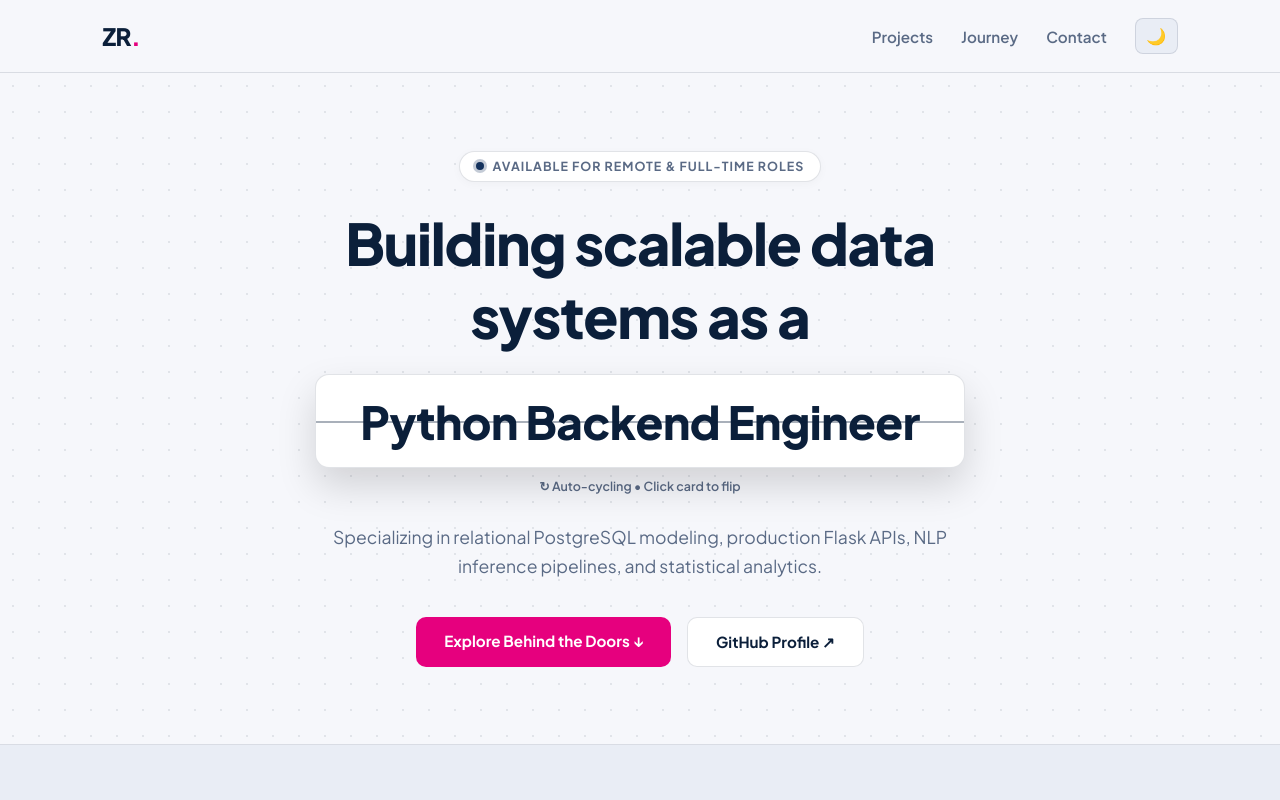
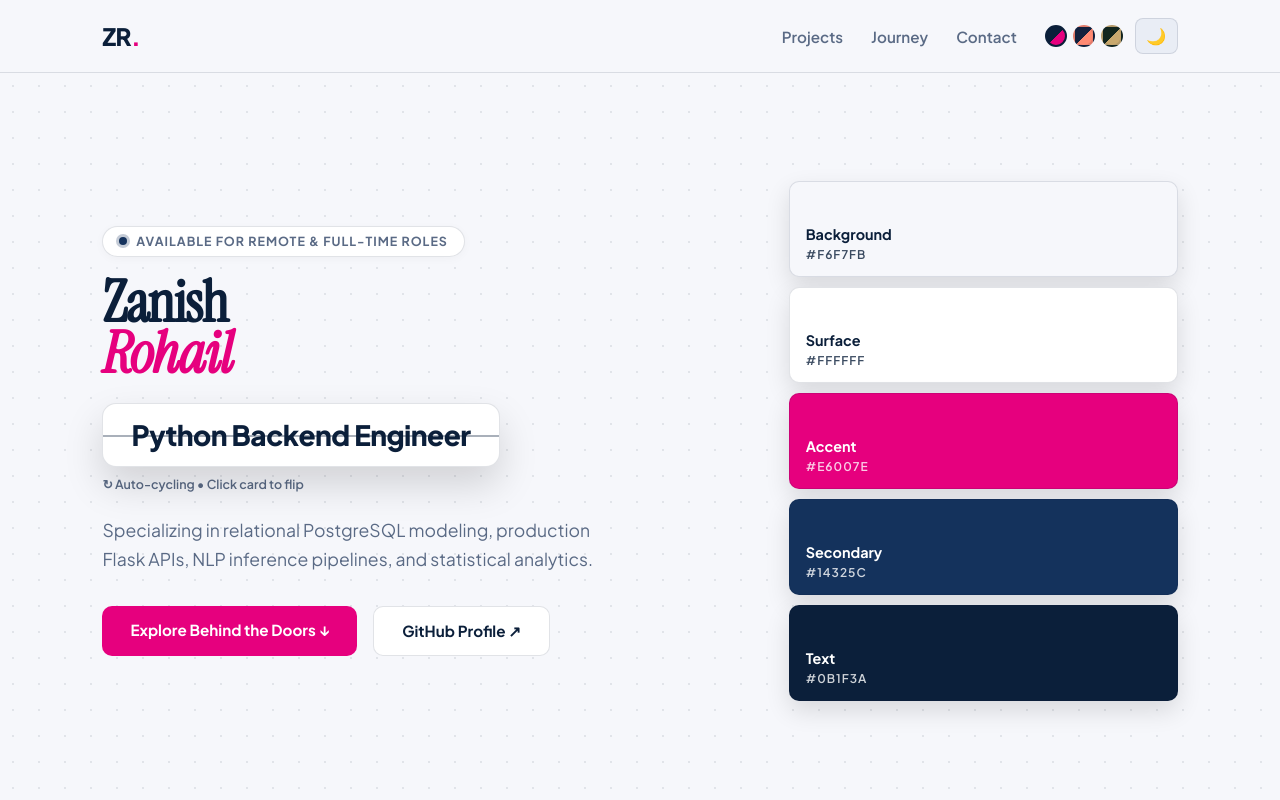
Before and after one commit to zanishcodes7/zanishcodes7.github.io, a plain HTML site: page index.html in a window 1280 px wide. Shown: the top 800 px of the page. Drawn offline with Linux system fonts and the light colour scheme.

Commit message:
Update portfolio with interactive flip card hero and doors

```diff
--- a/index.html
+++ b/index.html
@@ -1,12 +1,13 @@
 <!DOCTYPE html>
-<html lang="en" data-theme="light">
+<html lang="en" data-theme="light" data-palette="navy-pink">
 <head>
   <meta charset="UTF-8" />
   <meta name="viewport" content="width=device-width, initial-scale=1.0" />
   <title>Zanish Rohail | Data Scientist & Python Engineer</title>
+  <meta name="description" content="Zanish Rohail, Data Scientist and Python Engineer. NLP pipelines, statistical analysis, Flask APIs, and PostgreSQL systems." />
   <link rel="preconnect" href="https://fonts.googleapis.com">
   <link rel="preconnect" href="https://fonts.gstatic.com" crossorigin>
-  <link href="https://fonts.googleapis.com/css2?family=Plus+Jakarta+Sans:wght@400;500;600;700;800&display=swap" rel="stylesheet">
+  <link href="https://fonts.googleapis.com/css2?family=Instrument+Serif:ital@0;1&family=Plus+Jakarta+Sans:wght@400;500;600;700;800&display=swap" rel="stylesheet">
   <link rel="stylesheet" href="style.css" />
 </head>
 <body>
@@ -18,19 +19,27 @@
       <a href="#doors">Projects</a>
       <a href="#timeline">Journey</a>
       <a href="#contact">Contact</a>
-      <button id="theme-toggle" aria-label="Toggle Theme">🌙</button>
+      <div class="nav-controls">
+        <div class="palette-picker">
+          <button data-p="navy-pink" aria-label="Navy, white and hot pink"></button>
+          <button data-p="cream-coral" aria-label="Navy, cream and coral"></button>
+          <button data-p="forest-sand" aria-label="Forest green and sand beige"></button>
+        </div>
+        <button id="theme-toggle" aria-label="Toggle light and dark mode">🌙</button>
+      </div>
     </div>
   </nav>
 
-  <!-- 1. Architectural Hero with Mechanical Split-Flap Role Switcher -->
-  <header class="hero">
-    <div class="hero-content">
-      <div class="status-pill">
+  <!-- 1. Editorial Hero with Split-Flap Role Switcher and Palette Swatches -->
+  <header class="hero hero-editorial">
+    <div class="hero-grid">
+      <div class="hero-left">
+        <span class="status-pill">
           <span class="pulse-dot"></span> AVAILABLE FOR REMOTE &amp; FULL-TIME ROLES
-      </div>
-      <h1>Building scalable data systems as a</h1>
+        </span>
 
-      <!-- 3D Split-Flap Mechanical Card -->
+        <h1 class="hero-name">Zanish<br><em>Rohail</em></h1>
+
         <div class="flap-wrapper" id="flap-trigger" title="Click to flip role">
           <div class="flap-card" id="role-card">
             <div class="flap-hinge"></div>
@@ -42,14 +51,24 @@
         <p class="hero-sub">
           Specializing in relational PostgreSQL modeling, production Flask APIs, NLP inference pipelines, and statistical analytics.
         </p>
+
         <div class="hero-cta">
           <a href="#doors" class="btn-primary">Explore Behind the Doors ↓</a>
           <a href="https://github.com/zanishcodes7" target="_blank" class="btn-outline">GitHub Profile ↗</a>
         </div>
       </div>
+
+      <aside class="swatch-stack" aria-label="Current palette">
+        <div class="swatch" data-var="--bg"><span class="sw-name">Background</span><span class="sw-hex"></span></div>
+        <div class="swatch" data-var="--surface"><span class="sw-name">Surface</span><span class="sw-hex"></span></div>
+        <div class="swatch" data-var="--accent"><span class="sw-name">Accent</span><span class="sw-hex"></span></div>
+        <div class="swatch" data-var="--secondary-accent"><span class="sw-name">Secondary</span><span class="sw-hex"></span></div>
+        <div class="swatch" data-var="--text"><span class="sw-name">Text</span><span class="sw-hex"></span></div>
+      </aside>
+    </div>
   </header>
 
-  <!-- 2. Interactive Project Doors (All 4 Aligned in 1 Row on Desktop) -->
+  <!-- 2. Interactive Project Doors -->
   <section id="doors" class="doors-section">
     <div class="section-header">
       <span class="tag">INTERACTIVE SHOWCASE</span>
@@ -59,7 +78,7 @@
 
     <div class="doors-grid">
       <!-- Door 1: NLP & ML -->
-      <div class="door-wrapper" data-project="nlp" style="--door-accent: #4f46e5;">
+      <div class="door-wrapper" data-project="nlp">
         <div class="door-frame">
           <div class="door-interior">
             <span class="badge">NLP &amp; Inference</span>
@@ -79,8 +98,8 @@
         </div>
       </div>
 
-      <!-- Door 2: Data Pipelines & ETL -->
-      <div class="door-wrapper" data-project="nasa" style="--door-accent: #0284c7;">
+      <!-- Door 2: ETL & Statistics -->
+      <div class="door-wrapper" data-project="nasa">
         <div class="door-frame">
           <div class="door-interior">
             <span class="badge">ETL &amp; Statistics</span>
@@ -101,7 +120,7 @@
       </div>
 
       <!-- Door 3: Similarity & Search APIs -->
-      <div class="door-wrapper" data-project="recommender" style="--door-accent: #7c3aed;">
+      <div class="door-wrapper" data-project="recommender">
         <div class="door-frame">
           <div class="door-interior">
             <span class="badge">Vectorization</span>
@@ -122,7 +141,7 @@
       </div>
 
       <!-- Door 4: Enterprise ERP & PostgreSQL -->
-      <div class="door-wrapper" data-project="erp" style="--door-accent: #d97706;">
+      <div class="door-wrapper" data-project="erp">
         <div class="door-frame">
           <div class="door-interior">
             <span class="badge">Production Systems</span>
@@ -147,7 +166,7 @@
   <!-- Project Detail Modal -->
   <div id="project-modal" class="modal hidden">
     <div class="modal-content">
-      <button id="close-modal" class="close-btn">&times;</button>
+      <button id="close-modal" class="close-btn" aria-label="Close">&times;</button>
       <span id="modal-tag" class="badge"></span>
       <h2 id="modal-title"></h2>
       <p id="modal-desc"></p>
@@ -159,7 +178,7 @@
     </div>
   </div>
 
-  <!-- 3. Sticky Timeline (With Education, Experience & Key Projects) -->
+  <!-- 3. Timeline -->
   <section id="timeline" class="timeline-section">
     <div class="section-header">
       <span class="tag">EXPERIENCE, PROJECTS &amp; EDUCATION</span>
@@ -173,7 +192,7 @@
       </div>
 
       <div class="timeline-cards">
-        <!-- 2026: University -->
+        <!-- 2026: Education -->
         <div class="timeline-card" data-year="2026">
           <span class="card-period">2026 – Present • Education</span>
           <h3>BS Data Science — NUML, Islamabad</h3>
@@ -183,7 +202,7 @@
           </div>
         </div>
 
-        <!-- 2026: Featured AI & Data Projects -->
+        <!-- 2026: Featured Projects -->
         <div class="timeline-card" data-year="2026">
           <span class="card-period">2026 • Featured Engineering Projects</span>
           <h3>NLP Inference, ETL &amp; Recommendation Systems</h3>
@@ -191,7 +210,7 @@
           <ul class="timeline-project-list">
             <li>
               <strong>3-Tier Hybrid Text Classification Engine:</strong> Cascading Regex (&lt;2ms), TF-IDF ML, and LLM fallback API with real-time Flask telemetry.
-              <a href="https://github.com/zanishcodes7/Text-Classification-Engine" target="_blank">Repo ↗</a>
+              <a href="https://github.com/zanishcodes7/Text-Classifier-Engine" target="_blank">Repo ↗</a>
             </li>
             <li>
               <strong>NASA Asteroid Hazard Statistical Analysis:</strong> Automated NASA REST JSON ETL pipeline with two-sample Welch's t-tests in SciPy and Chart.js visualizations.
@@ -207,7 +226,7 @@
           </div>
         </div>
 
-        <!-- 2025: Professional Work Experience -->
+        <!-- 2025: Professional Experience -->
         <div class="timeline-card" data-year="2025">
           <span class="card-period">2025 – 2026 • Professional Experience</span>
           <h3>Odoo &amp; Python Developer — IT Legends</h3>
--- a/script.js
+++ b/script.js
@@ -177,3 +177,22 @@ if (activeYearEl && timelineCards.length) {
   );
   timelineCards.forEach((card) => observer.observe(card));
 }
+// =====================================================
+// 5. SWATCH HEX LABELS (follow the active palette)
+// =====================================================
+function updateSwatches() {
+  const styles = getComputedStyle(document.documentElement);
+  document.querySelectorAll(".swatch").forEach((sw) => {
+    const value = styles.getPropertyValue(sw.dataset.var).trim();
+    const hex = value.startsWith("#") ? value.toUpperCase() : value;
+    sw.querySelector(".sw-hex").textContent = hex;
+  });
+}
+
+updateSwatches();
+
+// Refresh when the palette or theme changes
+new MutationObserver(updateSwatches).observe(htmlEl, {
+  attributes: true,
+  attributeFilter: ["data-palette", "data-theme"],
+});
--- a/style.css
+++ b/style.css
@@ -772,3 +772,114 @@ html {
     font-size: 2rem;
   }
 }
+/* =====================================================
+   EDITORIAL HERO (reference: oversized serif + swatch stack)
+   ===================================================== */
+.hero-editorial {
+  min-height: 92vh;
+  align-items: stretch;
+  justify-content: center;
+  text-align: left;
+  padding: 5rem 8%;
+}
+
+.hero-grid {
+  display: grid;
+  grid-template-columns: 1.6fr 1fr;
+  gap: 4rem;
+  align-items: center;
+  max-width: 1200px;
+  width: 100%;
+  margin: 0 auto;
+}
+
+.hero-left .status-pill { margin-bottom: 1.25rem; }
+
+.hero-name {
+  font-family: 'Instrument Serif', Georgia, serif;
+  font-weight: 400;
+  font-size: clamp(4rem, 11vw, 9.5rem);
+  line-height: 0.9;
+  letter-spacing: -2px;
+  color: var(--text);
+  margin-bottom: 1.5rem;
+}
+
+.hero-name em {
+  font-style: italic;
+  color: var(--accent);
+}
+
+.hero-editorial .flap-wrapper {
+  align-items: flex-start;
+  margin-bottom: 1.5rem;
+}
+
+.hero-editorial .flap-card {
+  font-size: clamp(1.2rem, 2.4vw, 1.75rem);
+  padding: 0.85rem 1.75rem;
+}
+
+.hero-editorial .hero-sub {
+  margin: 0 0 2rem 0;
+  max-width: 520px;
+}
+
+.hero-editorial .hero-cta { justify-content: flex-start; }
+
+/* Swatch stack, same idea as the video: name + hex per color */
+.swatch-stack {
+  display: flex;
+  flex-direction: column;
+  gap: 10px;
+}
+
+.swatch {
+  position: relative;
+  height: 96px;
+  border-radius: 10px;
+  padding: 14px 16px;
+  display: flex;
+  flex-direction: column;
+  justify-content: flex-end;
+  background: var(--sw, var(--surface));
+  border: 1px solid var(--border);
+  box-shadow: 0 10px 24px rgba(0, 0, 0, 0.12);
+  transition: transform 0.35s ease, background-color 0.5s ease;
+}
+
+.swatch:hover { transform: translateX(-6px); }
+
+.swatch[data-var="--bg"]               { --sw: var(--bg); }
+.swatch[data-var="--surface"]          { --sw: var(--surface); }
+.swatch[data-var="--accent"]           { --sw: var(--accent); }
+.swatch[data-var="--secondary-accent"] { --sw: var(--secondary-accent); }
+.swatch[data-var="--text"]             { --sw: var(--text); }
+
+.swatch .sw-name {
+  font-size: 0.9rem;
+  font-weight: 700;
+  color: var(--on-accent);
+}
+
+.swatch .sw-hex {
+  font-size: 0.75rem;
+  font-weight: 600;
+  letter-spacing: 1px;
+  color: var(--on-accent);
+  opacity: 0.8;
+  margin-top: 4px;
+}
+
+/* Swatch text must contrast with each swatch, so use the opposite color */
+.swatch[data-var="--bg"] .sw-name,
+.swatch[data-var="--bg"] .sw-hex,
+.swatch[data-var="--surface"] .sw-name,
+.swatch[data-var="--surface"] .sw-hex { color: var(--text); }
+
+@media (max-width: 860px) {
+  .hero-grid { grid-template-columns: 1fr; }
+  .swatch-stack { flex-direction: row; flex-wrap: wrap; }
+  .swatch { flex: 1 1 140px; height: 80px; }
+  .swatch:hover { transform: none; }
+}
```
Lines whose indentation alone changed are shown as unchanged.
